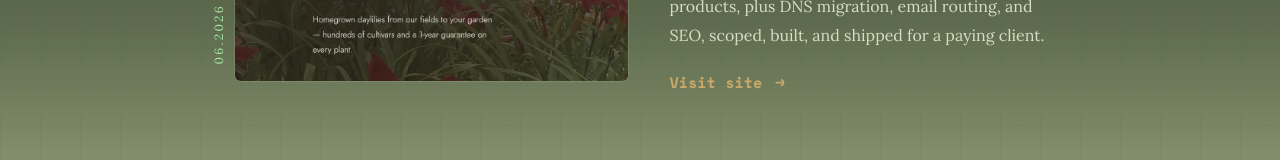
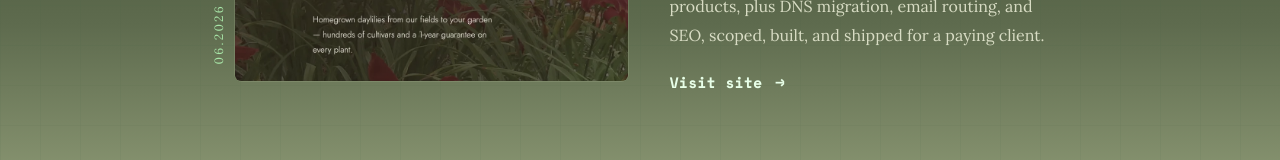
Before and after one commit to fifth-monger/responsive_portfolio_v2, a React (Vite) app: page / in a window 1280 px wide. In both pictures the pointer is over the link "Visit site". Shown: the part 1235-1395 px from the top of the page. Built offline with nearby package versions, Linux system fonts and the light colour scheme.

Commit message:
fix: home link hovers, glow on dark, evergreen on light

```diff
--- a/src/index.css
+++ b/src/index.css
@@ -1088,12 +1088,11 @@ nav.site-nav.home-nav {
 
 .home-entry-link:hover {
   text-decoration: none;
-  color: var(--accent-gold);
+  color: #E8FFE8;
 }
 
 .home-see-all:hover {
-  color: var(--text-primary);
-  text-decoration: underline;
+  color: var(--accent-evergreen);
 }
 
 .home-entry-link::after,
```
